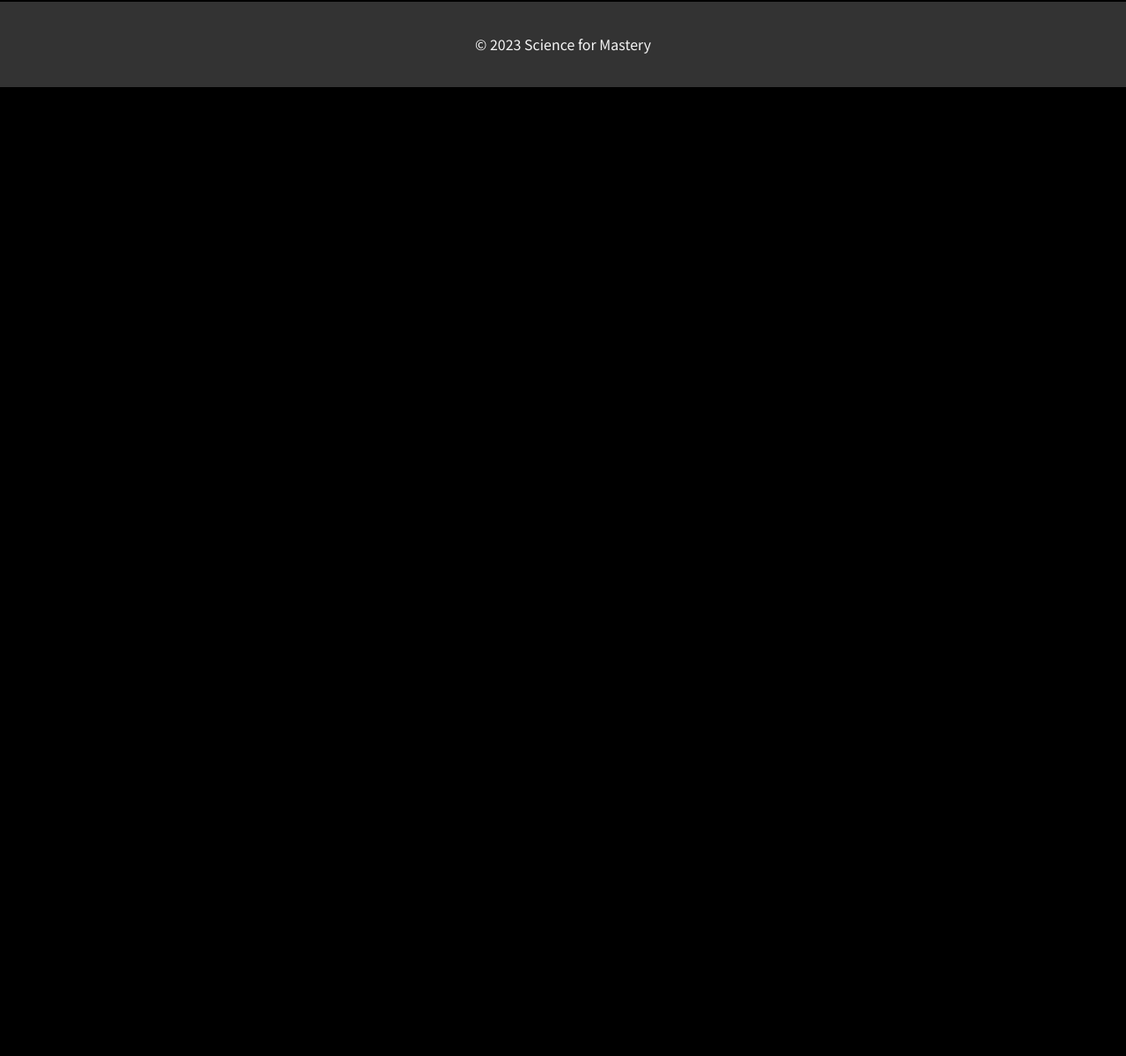
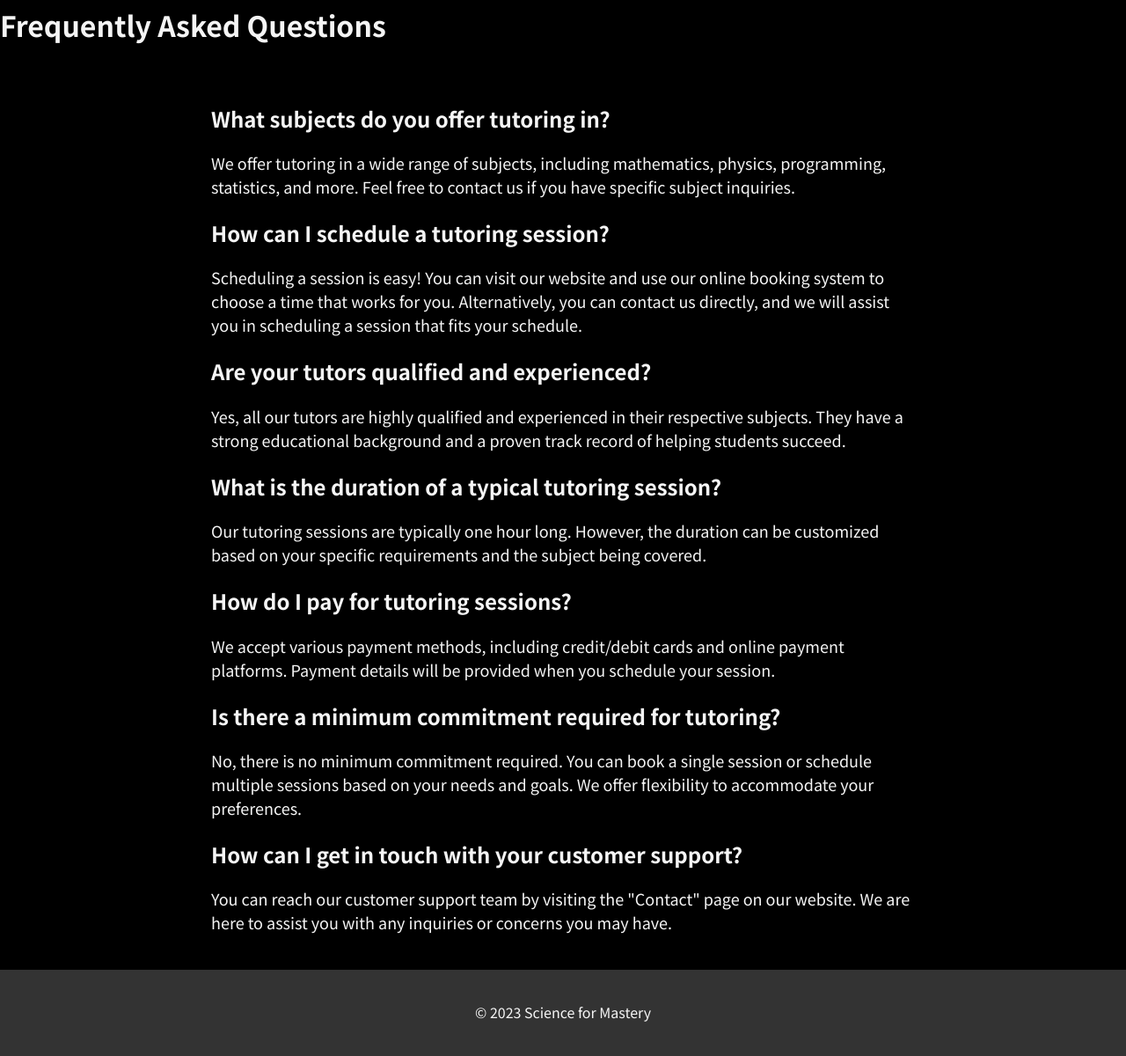
Before and after one commit to sanda16/sanda16.github.io, a plain HTML site: page faq.html in a window 1280 px wide. Shown: the part 208-1408 px from the top of the page at 88% size. Before the commit the page ends 800 px from the top, so only its background shows below. Drawn offline with Linux system fonts and the light colour scheme.

Commit message:
done with version one faq

```diff
--- a/faq.html
+++ b/faq.html
@@ -30,9 +30,42 @@
     </nav>
 
     <main>
-        <section>
+        <h1>Frequently Asked Questions</h1>
+        <div class="faq-container">
+            <div class="question">
+                <h2>What subjects do you offer tutoring in?</h2>
+                <p>We offer tutoring in a wide range of subjects, including mathematics, physics, programming, statistics, and more. Feel free to contact us if you have specific subject inquiries.</p>
+            </div>
 
-        </section>
+            <div class="question">
+                <h2>How can I schedule a tutoring session?</h2>
+                <p>Scheduling a session is easy! You can visit our website and use our online booking system to choose a time that works for you. Alternatively, you can contact us directly, and we will assist you in scheduling a session that fits your schedule.</p>
+            </div>
+
+            <div class="question">
+                <h2>Are your tutors qualified and experienced?</h2>
+                <p>Yes, all our tutors are highly qualified and experienced in their respective subjects. They have a strong educational background and a proven track record of helping students succeed.</p>
+            </div>
+
+            <div class="question">
+                <h2>What is the duration of a typical tutoring session?</h2>
+                <p>Our tutoring sessions are typically one hour long. However, the duration can be customized based on your specific requirements and the subject being covered.</p>
+            </div>
+
+            <div class="question">
+                <h2>How do I pay for tutoring sessions?</h2>
+                <p>We accept various payment methods, including credit/debit cards and online payment platforms. Payment details will be provided when you schedule your session.</p>
+            </div>
+
+            <div class="question">
+                <h2>Is there a minimum commitment required for tutoring?</h2>
+                <p>No, there is no minimum commitment required. You can book a single session or schedule multiple sessions based on your needs and goals. We offer flexibility to accommodate your preferences.</p>
+            </div>
+
+            <div class="question">
+                <h2>How can I get in touch with your customer support?</h2>
+                <p>You can reach our customer support team by visiting the "Contact" page on our website. We are here to assist you with any inquiries or concerns you may have.</p>
+            </div>
 
     </main>
 
--- a/styles/style.css
+++ b/styles/style.css
@@ -265,15 +265,8 @@ input[type="submit"]:hover {
     padding: 20px;
 }
 
-.about-container p{
-    font-size: 18px;
-    line-height: 1.5;
-    margin-bottom: 15px;
-}
 
-/* end of another another new code!!!!! */
-
-.testimonial-container {
+.testimonial-container, .faq-container {
     max-width: 800px;
     margin: 0 auto;
     padding: 20px;
@@ -287,7 +280,7 @@ input[type="submit"]:hover {
     border-radius: 5px;
 }
 
-.testimonial p {
+.about-container p, .testimonial p, .question p {
     font-size: 18px;
     line-height: 1.5;
     margin-bottom: 10px;
@@ -296,3 +289,13 @@ input[type="submit"]:hover {
 .testimonial p.author {
     font-weight: bold;
 }
+
+
+.question {
+    margin-bottom: 20px;
+}
+
+.question h2 {
+    font-size: 24px;
+    margin-bottom: 10px;
+}
```
